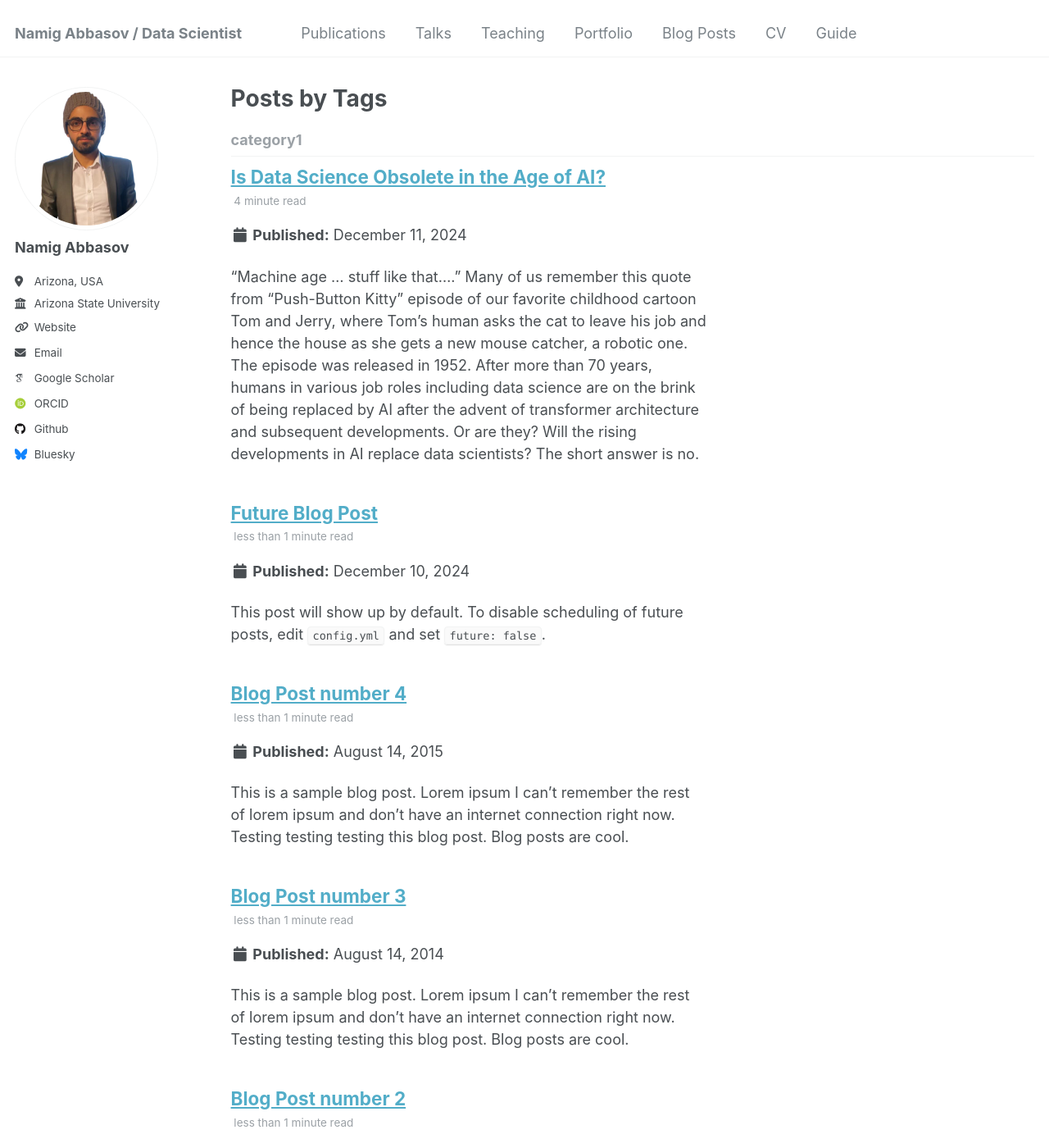
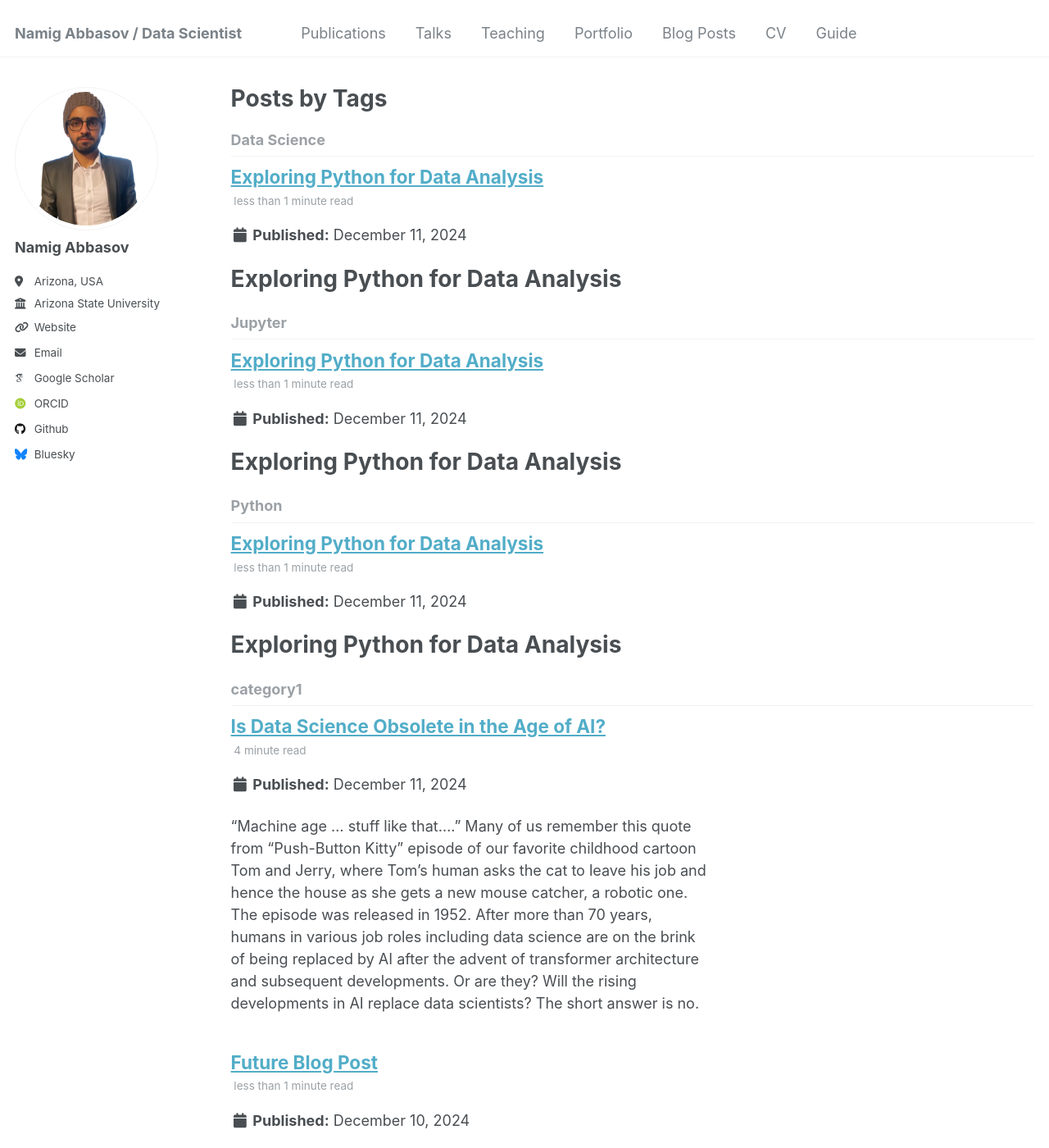
Before and after one commit to namigabbasov/namigabbasov.github.io, a Jekyll site: the page built from _pages/tag-archive.html, in a window 1280 px wide and 1400 px high. Shown: the whole window at 82% size. Built offline with Jekyll 4.4.1, drawn with Linux system fonts in a browser that asks for light colours; some web fonts are replaced; some of the changed text lies outside the part shown.

Commit message:
Update 2014-08-14-blog-post-3.md

````diff
--- a/_posts/2014-08-14-blog-post-3.md
+++ b/_posts/2014-08-14-blog-post-3.md
@@ -1,20 +1,24 @@
 ---
-title: 'Blog Post number 3'
-date: 2014-08-14
-permalink: /posts/2014/08/blog-post-3/
-tags:
-  - cool posts
-  - category1
-  - category2
+layout: post
+title: "Exploring Python for Data Analysis"
+date: 2024-12-11
+categories: [Data Analysis, Python]
+tags: [Python, Jupyter, Data Science]
 ---
 
-This is a sample blog post. Lorem ipsum I can't remember the rest of lorem ipsum and don't have an internet connection right now. Testing testing testing this blog post. Blog posts are cool.
+# Exploring Python for Data Analysis
 
-Headings are cool
-======
+In this blog post, we’ll explore how to use Python for basic data analysis. Python has become a go-to language for data science, offering libraries like `pandas`, `numpy`, and `matplotlib` for efficient data manipulation and visualization.
 
-You can have many headings
-======
+## Loading a Dataset
 
-Aren't headings cool?
-------
+Let's start by loading a dataset using `pandas`. Here’s an example:
+
+```python
+import pandas as pd
+
+# Load the dataset
+data = pd.read_csv('example.csv')
+
+# Display the first 5 rows
+print(data.head())
````
